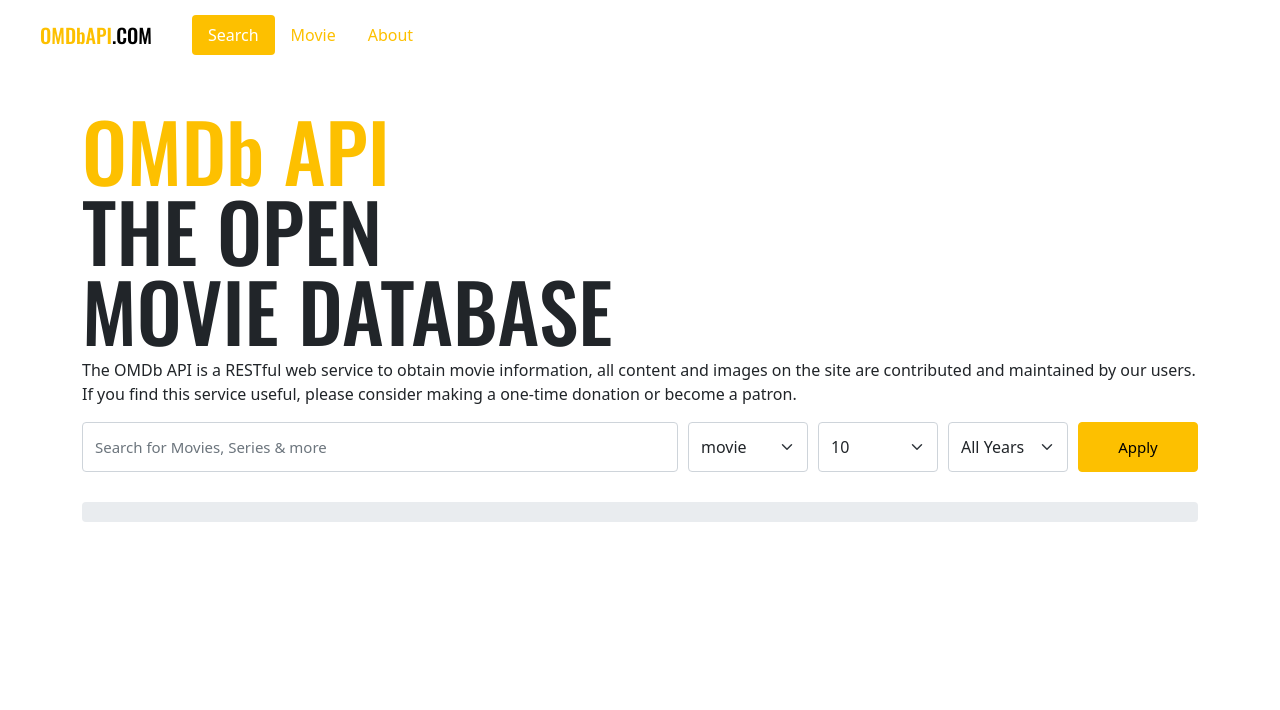
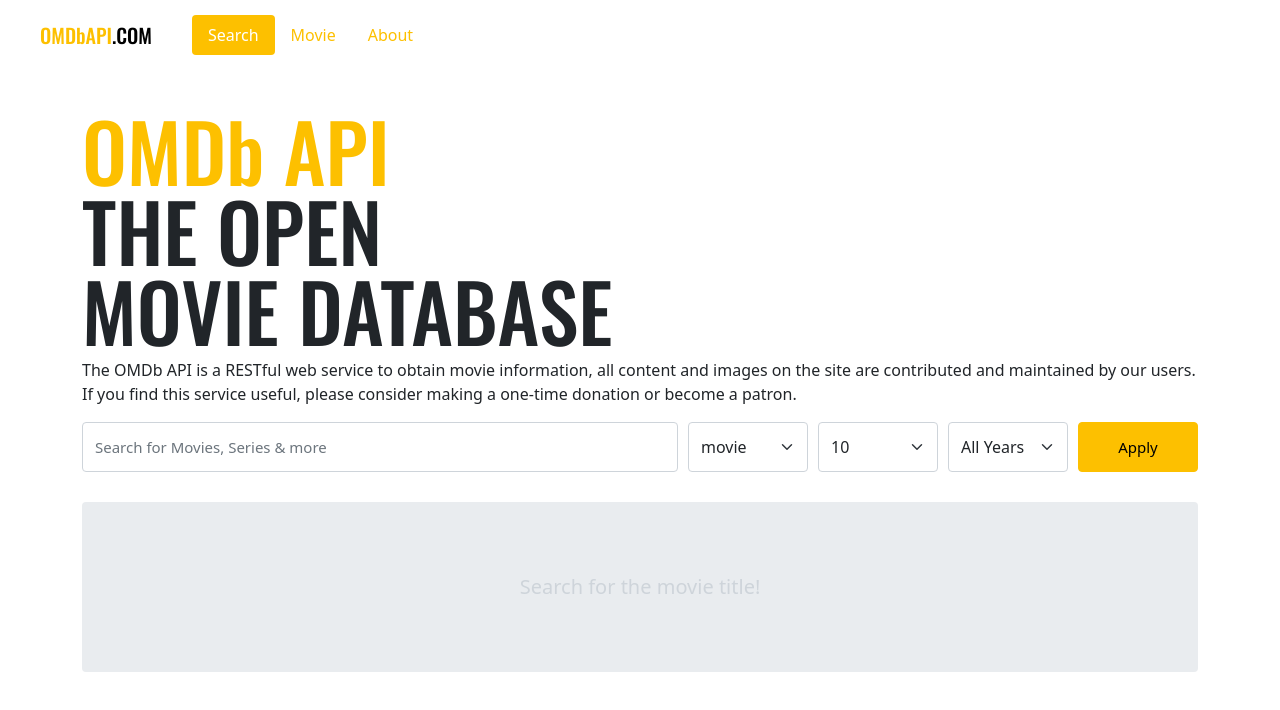
Before and after one commit to JYeonDev/vue3-movie-app, a Vue app: page /#/ in a window 1280 px wide. Shown: the top 710 px of the page. Built offline with nearby package versions, Linux system fonts and the light colour scheme.

Commit message:
에러 메시지 출력과 로딩 애니메이션

```diff
--- a/src/components/MovieList.vue
+++ b/src/components/MovieList.vue
@@ -1,10 +1,19 @@
 <template>
   <div class="container">
-    <div class="inner">
-      <div class="message">
+    <div
+      :class="{'no-result': !movies.length}"
+      class="inner">
+      <div
+        v-if="loading"
+        class="spinner-border text-primary"></div>
+      <div
+        v-if="message"
+        class="message">
         {{ message }}
       </div>
-      <div class="movies">
+      <div
+        v-else
+        class="movies">
         <MovieItem
           v-for="movie in movies"
           :key="movie.imdbID"
@@ -26,6 +35,9 @@
     },
     message() {
       return this.$store.state.movie.message
+    },
+    loading() {
+      return this.$store.state.movie.loading
     }
   }
 }
@@ -40,6 +52,14 @@
     background-color: $gray-200;
     padding: 10px 0;
     border-radius: 4px;
+    text-align: center;
+    &.no-result {
+      padding: 70px 0;
+    }
+  }
+  .message {
+    color: $gray-400;
+    font-size: 20px;
   }
   .movies {
     display: flex;
--- a/src/store/movie.js
+++ b/src/store/movie.js
@@ -7,7 +7,7 @@
   // data!    취급해야하는 데이터를 의미
   state: () => ({
     movies: [],
-    message: '',
+    message: 'Search for the movie title!',
     loading: false
   }),
   // computed!    계산된 데이터를 만든다.
@@ -28,6 +28,12 @@
   // 비동기
   actions: {
     async searchMovies({state, commit}, payload) {
+      if (state.loading) return
+
+      commit('updateState', {
+        message: '',
+        loading: true
+      })
       try {
           // Search Movie..
       const res = await _fetchMovie({
@@ -65,6 +71,10 @@
           movies: [],
           message
         })
+      } finally {
+        commit('updateState', {
+          loading: false
+        })
       }
     }
   }
```
